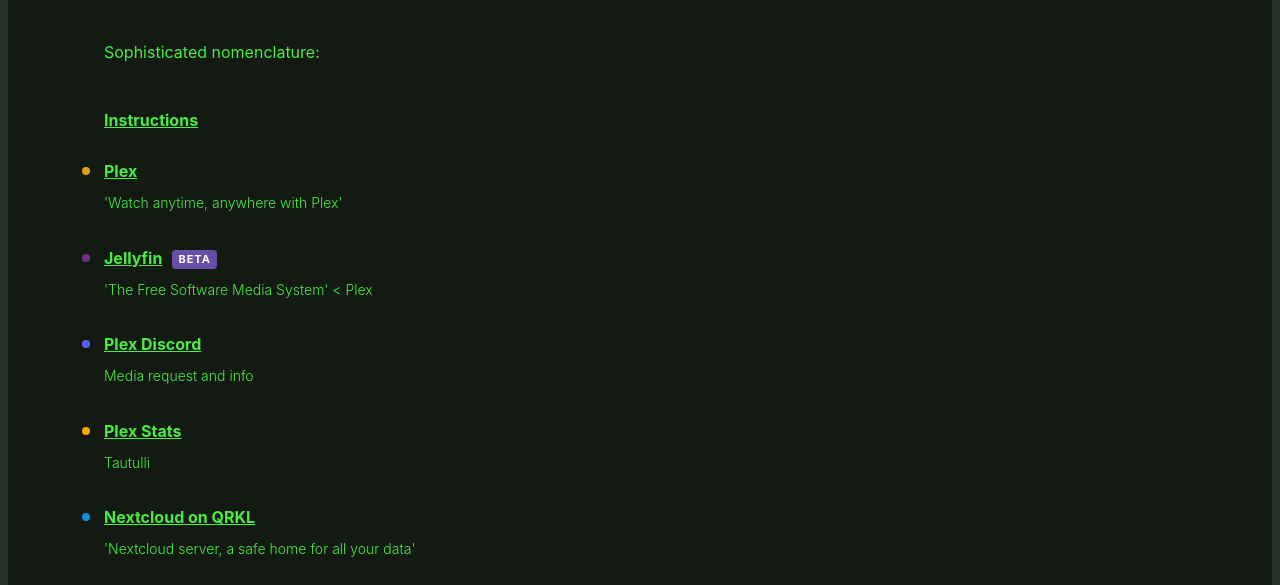
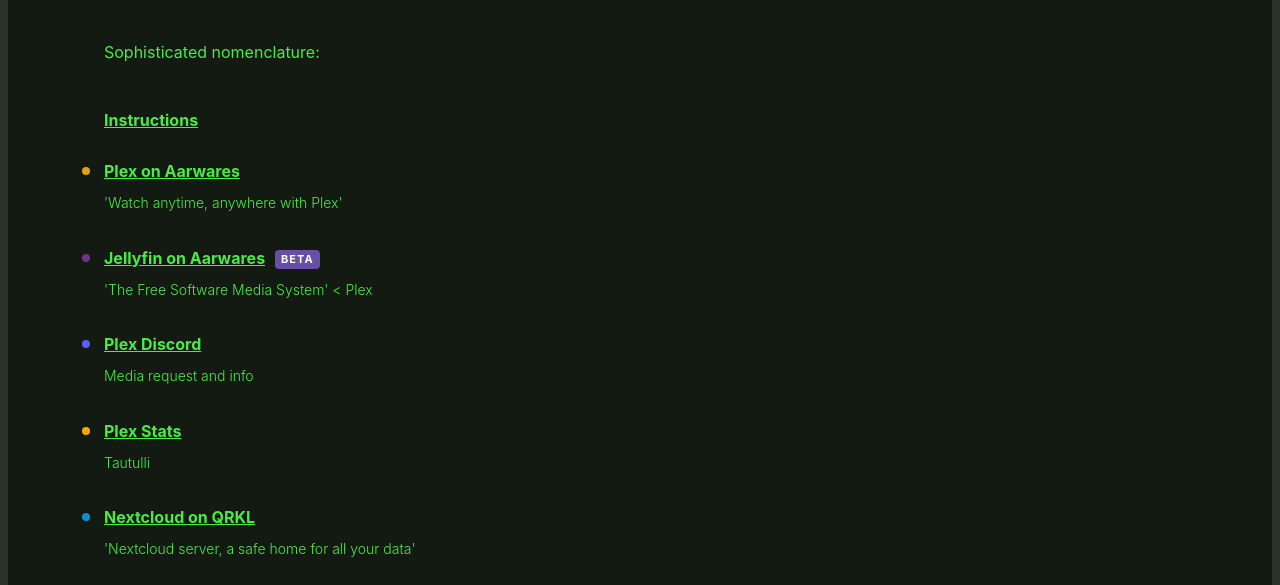
Before and after one commit to sybenx/syb.lol, a Gatsby site: page / in a window 1280 px wide. Shown: the part 204-789 px from the top of the page. Built offline with nearby package versions, Linux system fonts and the light colour scheme; Gatsby itself is replaced by a stand-in of ours.

Commit message:
Update index.js

```diff
--- a/src/pages/index.js
+++ b/src/pages/index.js
@@ -85,14 +85,14 @@
 // data
 const links = [
   {
-    text: "Plex",
+    text: "Plex on Aarwares",
     url: "https://plex.aarwares.com",
     description:
       "'Watch anytime, anywhere with Plex'",
     color: "#e5a00d",
   },
   {
-    text: "Jellyfin",
+    text: "Jellyfin on Aarwares",
     url: "https://jelly.aarwares.com/",
     badge: true,
     description:
```
